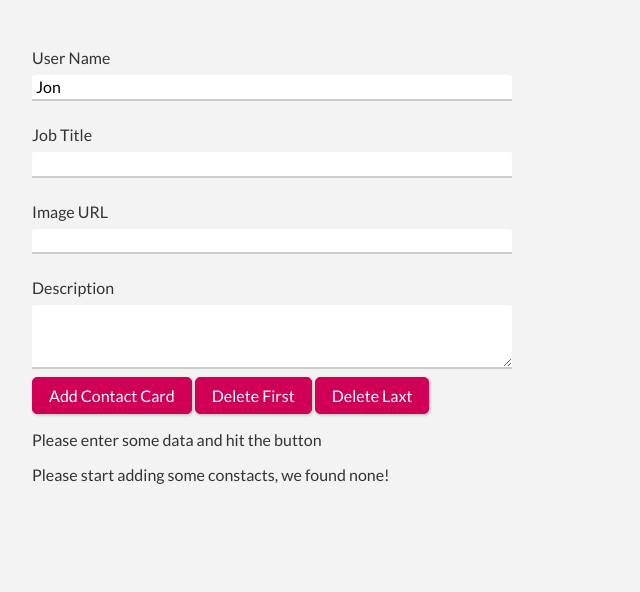
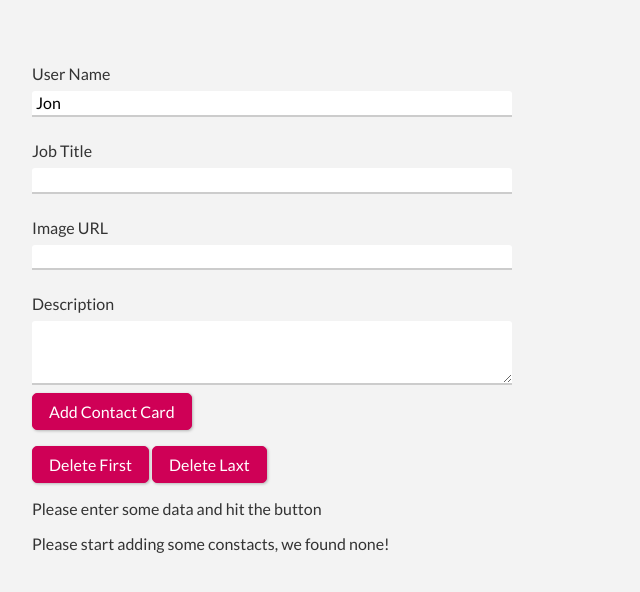
Before and after one commit to bangarangler/svelte, a Svelte app: page / in a window 1280 px wide. Shown: the top 592 px of the page, without its empty margins (0-640 px from the left). Built offline with nearby package versions, Linux system fonts and the light colour scheme.

Commit message:
Svelte modifiers... ex |preventDefault

```diff
--- a/src/App.svelte
+++ b/src/App.svelte
@@ -8,7 +8,8 @@
   let formState = "empty";
   let createdContacts = [];
 
-  function addContact() {
+  function addContact(event) {
+    /*e.preventDefault();*/
     if (userName.trim().length == 0 || jobTitle.trim().length == 0 ||
       image.trim().length == 0 || description.trim().length == 0) {
       formState = 'invalid';
@@ -37,10 +38,11 @@
   #form {
     width: 30rem;
     max-width: 100%;
+    margin: 1rem 0;
   }
 </style>
 
-<div id="form">
+<form id="form">
   <div class="form-control">
     <label for="userName">User Name</label>
     <input type="text" bind:value="{userName}" id="userName" />
@@ -57,9 +59,9 @@
     <label for="desc">Description</label>
     <textarea rows="3" bind:value="{description}" id="desc" />
   </div>
-</div>
+  <button type="submit" on:click|preventDefault={addContact}>Add Contact Card</button>
+</form>
 
-<button on:click={addContact}>Add Contact Card</button>
 <button on:click={deleteFirst}>Delete First</button>
 <button on:click={deleteLast}>Delete Laxt</button>
 
```
